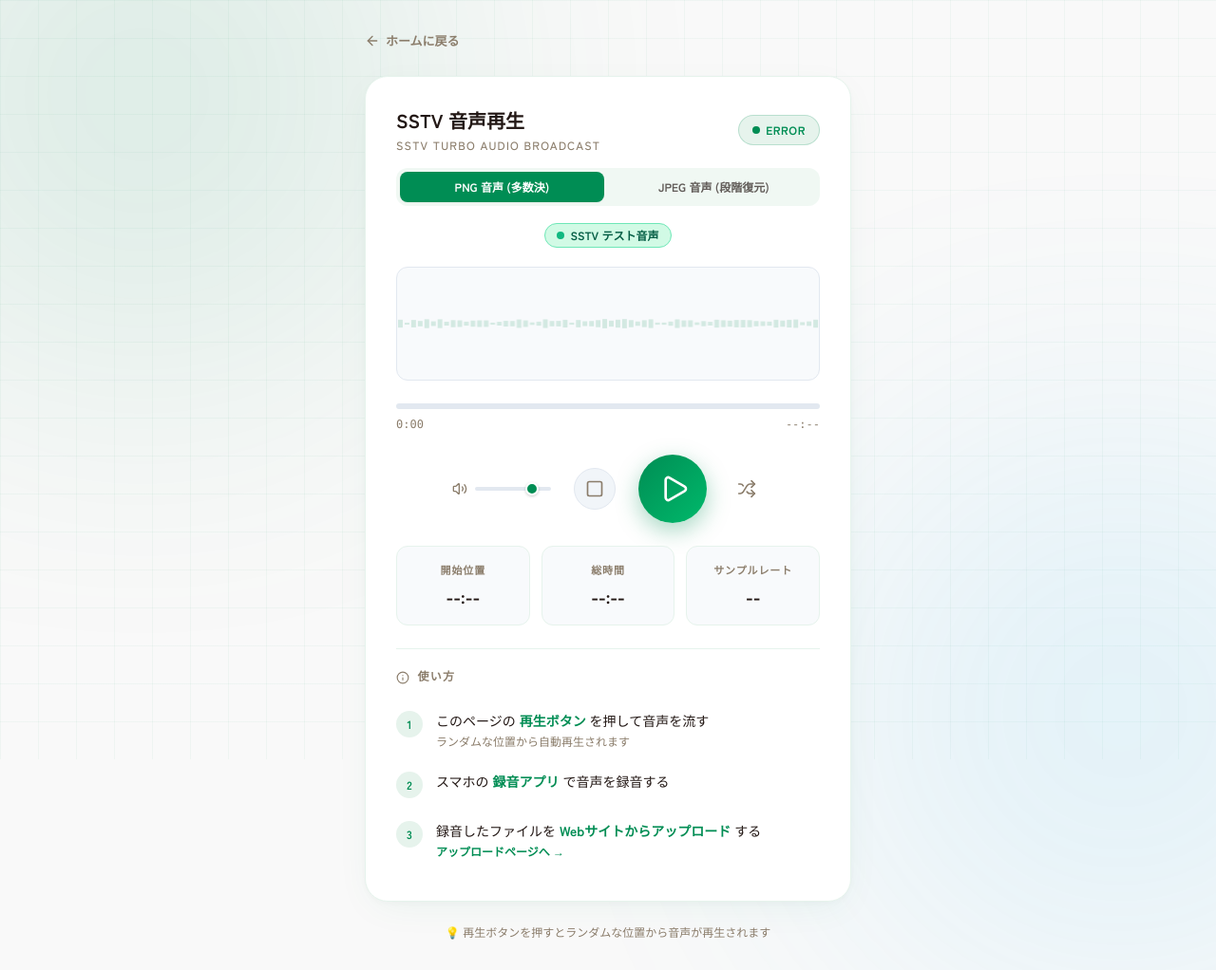
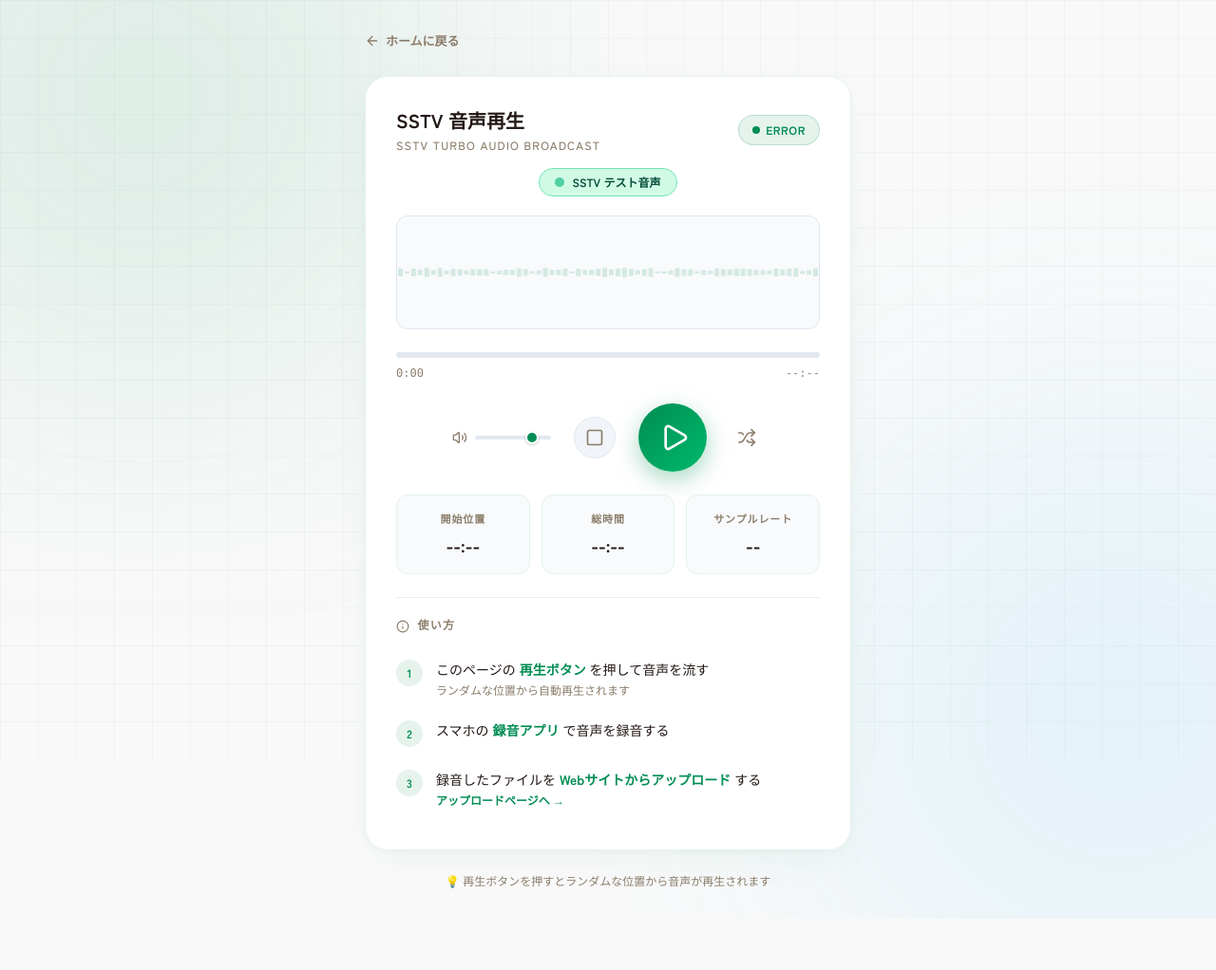
Before and after one commit to kazu4042/sstv-png-stand, a Python web app: template web_turbo_png/templates/demo_player.html in a window 1280 px wide. Shown: the whole page at 95% size. After the commit the page ends 968 px from the top, so only its background shows below. Run offline with Jinja, Linux system fonts and the light colour scheme; the template is opened without the code that fills it, so the values that code supplies are empty; some libraries are stand-ins or nearby versions.

Commit message:
fix: lock demo player audio to active system engine mode and remove user screen mode switcher

```diff
--- a/web_turbo_png/templates/demo_player.html
+++ b/web_turbo_png/templates/demo_player.html
@@ -301,20 +301,10 @@
                 </div>
             </div>
 
-            <!-- エンジン別音声切り替えタブ -->
-            <div class="flex items-center justify-center gap-2 mb-4 bg-forestLight/60 p-1 rounded-xl">
-                <button id="btnModePng" onclick="switchMode('PNG')" class="flex-1 py-2 px-3 rounded-lg text-xs font-bold transition-all {% if selected_mode != 'JPEG' %}bg-forest text-white shadow-sm{% else %}text-ink/70 hover:text-ink{% endif %}">
-                    PNG 音声 (多数決)
-                </button>
-                <button id="btnModeJpeg" onclick="switchMode('JPEG')" class="flex-1 py-2 px-3 rounded-lg text-xs font-bold transition-all {% if selected_mode == 'JPEG' %}bg-amber-600 text-white shadow-sm{% else %}text-ink/70 hover:text-ink{% endif %}">
-                    JPEG 音声 (段階復元)
-                </button>
-            </div>
-
-            <!-- 現在再生中の音声モードバッジ -->
+            <!-- 現在再生中の音声モード表示（混乱防止のためシステム稼働エンジンを固定配信） -->
             <div class="mb-5 text-center">
-                <span id="currentModeBadge" class="inline-flex items-center gap-1.5 px-3 py-1 rounded-full text-xs font-bold {% if selected_mode == 'JPEG' %}bg-amber-100 text-amber-800 border border-amber-300{% else %}bg-emerald-100 text-emerald-800 border border-emerald-300{% endif %}">
-                    <span class="w-2 h-2 rounded-full {% if selected_mode == 'JPEG' %}bg-amber-500{% else %}bg-emerald-500{% endif %}"></span>
+                <span id="currentModeBadge" class="inline-flex items-center gap-2 px-4 py-1.5 rounded-full text-xs font-bold shadow-xs {% if current_engine_mode == 'JPEG' %}bg-amber-100 text-amber-900 border border-amber-300{% else %}bg-emerald-100 text-emerald-900 border border-emerald-300{% endif %}">
+                    <span class="w-2.5 h-2.5 rounded-full {% if current_engine_mode == 'JPEG' %}bg-amber-500 animate-pulse{% else %}bg-emerald-500 animate-pulse{% endif %}"></span>
                     <span id="currentModeLabel">{{ audio_label or 'SSTV テスト音声' }}</span>
                 </span>
             </div>
@@ -406,14 +396,10 @@
 
     <script>
         // ====================================================================
-        // Audio Player with Mode-Aware Source (PNG / JPEG)
+        // Audio Player (システム稼働エンジン音声を固定配信)
         // ====================================================================
-        const audioSources = {
-            'PNG': "{{ url_for('static', filename='audio/turbo_png_256_256.wav') }}?t=png_" + Date.now(),
-            'JPEG': "{{ url_for('static', filename='audio/turbo_256_256.wav') }}?t=jpeg_" + Date.now()
-        };
-        let currentMode = "{{ selected_mode or current_engine_mode or 'PNG' }}";
-        let audioSrc = audioSources[currentMode] || audioSources['PNG'];
+        const currentMode = "{{ current_engine_mode or 'PNG' }}";
+        const audioSrc = "{{ url_for('static', filename=audio_filename) }}?t=" + Date.now();
 
         // [Audio Player] 音声再生ページ
         let audioContext = null;
@@ -533,44 +519,8 @@
         }
 
         // ====================================================================
-        // Audio Loading & Mode Switching
+        // Audio Loading
         // ====================================================================
-        async function switchMode(mode) {
-            if (mode === currentMode && audioBuffer) return;
-            stopCurrent();
-            currentMode = mode;
-            audioSrc = audioSources[mode] || audioSources['PNG'];
-            audioBuffer = null;
-
-            // UIの切り替え
-            const btnPng = document.getElementById('btnModePng');
-            const btnJpeg = document.getElementById('btnModeJpeg');
-            const modeBadge = document.getElementById('currentModeBadge');
-            const modeLabel = document.getElementById('currentModeLabel');
-
-            if (mode === 'JPEG') {
-                if (btnPng) btnPng.className = 'flex-1 py-2 px-3 rounded-lg text-xs font-bold transition-all text-ink/70 hover:text-ink';
-                if (btnJpeg) btnJpeg.className = 'flex-1 py-2 px-3 rounded-lg text-xs font-bold transition-all bg-amber-600 text-white shadow-sm';
-                if (modeBadge) modeBadge.className = 'inline-flex items-center gap-1.5 px-3 py-1 rounded-full text-xs font-bold bg-amber-100 text-amber-800 border border-amber-300';
-                if (modeLabel) modeLabel.textContent = 'JPEG モード (ざらざら感・段階的復元用テスト音声)';
-            } else {
-                if (btnPng) btnPng.className = 'flex-1 py-2 px-3 rounded-lg text-xs font-bold transition-all bg-forest text-white shadow-sm';
-                if (btnJpeg) btnJpeg.className = 'flex-1 py-2 px-3 rounded-lg text-xs font-bold transition-all text-ink/70 hover:text-ink';
-                if (modeBadge) modeBadge.className = 'inline-flex items-center gap-1.5 px-3 py-1 rounded-full text-xs font-bold bg-emerald-100 text-emerald-800 border border-emerald-300';
-                if (modeLabel) modeLabel.textContent = 'PNG モード (0/100 多数決復元用テスト音声)';
-            }
-
-            setPlayingUI(false);
-            if (progressFill) progressFill.style.width = '0%';
-            if (currentTimeEl) currentTimeEl.textContent = '0:00';
-            if (startPosEl) startPosEl.textContent = '--:--';
-            if (durationEl) durationEl.textContent = '--:--';
-            if (sampleRateEl) sampleRateEl.textContent = '--';
-            if (totalTimeEl) totalTimeEl.textContent = '--:--';
-
-            await initAudio();
-        }
-
         async function initAudio() {
             if (!audioContext) {
                 audioContext = new (window.AudioContext || window.webkitAudioContext)();
```
Also changed, not shown: verify_fixes.py (+25 -13 lines), web_turbo_png/routes/main_routes.py (+2 -6 lines).
